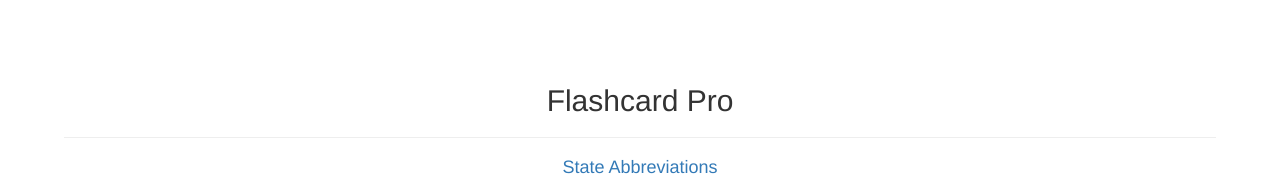
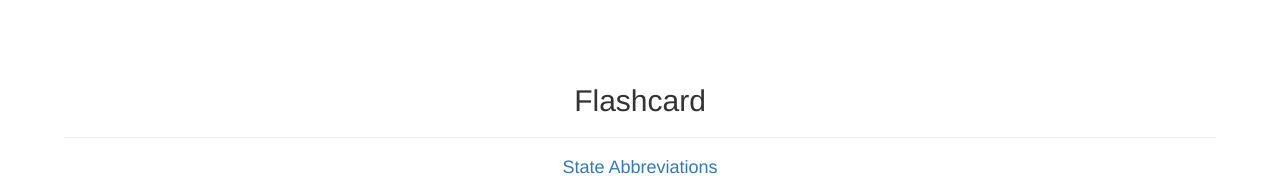
Before and after one commit to narendravenkata/Flashcard, a React app: page / in a window 1280 px wide. Shown: the top 176 px of the page. Built offline with nearby package versions, Linux system fonts and the light colour scheme.

Commit message:
made changes to title

```diff
--- a/public/index.html
+++ b/public/index.html
@@ -19,7 +19,7 @@
       work correctly both with client-side routing and a non-root public URL.
       Learn how to configure a non-root public URL by running `npm run build`.
     --><link rel="stylesheet" href="https://maxcdn.bootstrapcdn.com/bootstrap/3.3.7/css/bootstrap.min.css" integrity="sha384-BVYiiSIFeK1dGmJRAkycuHAHRg32OmUcww7on3RYdg4Va+PmSTsz/K68vbdEjh4u" crossorigin="anonymous">
-    <title>React App</title>
+    <title>FlashCard</title>
   </head>
   <body>
     <noscript>
--- a/src/components/App.js
+++ b/src/components/App.js
@@ -9,7 +9,7 @@ class App extends Component {
     render() {
         return (
             <div>
-                <h2>Flashcard Pro</h2>
+                <h2>Flashcard</h2>
                 <hr />
                 <StackList />
                 <hr />
--- a/src/index.js
+++ b/src/index.js
@@ -2,7 +2,7 @@ import React from 'react';
 import ReactDOM from 'react-dom';
 import { createStore } from 'redux';
 import { Provider } from 'react-redux';
-import roorReducer from './reducers';
+import rootReducer from './reducers';
 import { BrowserRouter, Switch, Route } from 'react-router-dom';
 import App from './components/App';
 import Stack from './components/Stack';
@@ -10,7 +10,7 @@ import { setStack } from './actions';
 import StackForm from './components/StackForm';
 import './index.css';
 
-const store = createStore(roorReducer);
+const store = createStore(rootReducer);
 store.subscribe(() => console.log("store", store.getState()));
 store.dispatch(setStack({ id: 0, title: 'example', cards: [] }));
 ReactDOM.render(
```
